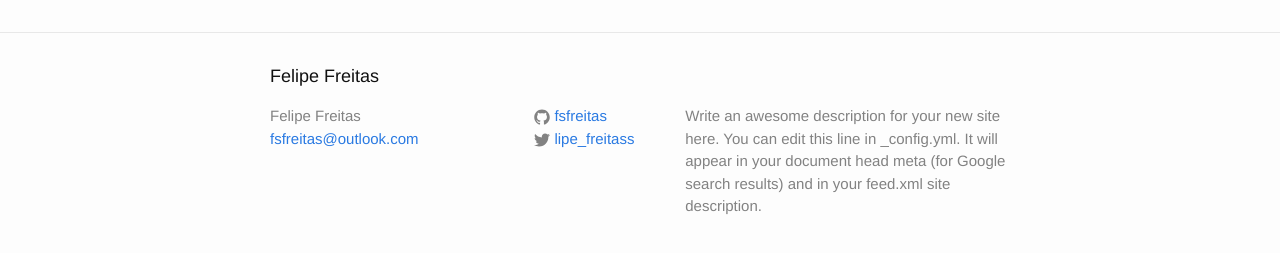
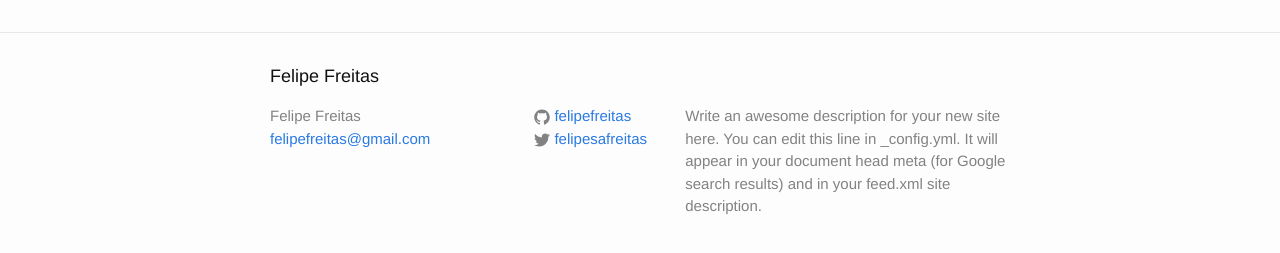
Before and after one commit to felipefreitas/felipefreitas.github.io, a Jekyll site: the page built from index.html, in a window 1280 px wide. Shown: the part 264-517 px from the top of the page. Built offline with Jekyll 4.4.1, drawn with Linux system fonts in a browser that asks for light colours.

Commit message:
chore: update config.yml with twitter and github users

```diff
--- a/_config.yml
+++ b/_config.yml
@@ -1,14 +1,14 @@
 # Site settings
 title: Felipe Freitas
-email: fsfreitas@outlook.com
+email: felipefreitas@gmail.com
 description: > # this means to ignore newlines until "baseurl:"
   Write an awesome description for your new site here. You can edit this
   line in _config.yml. It will appear in your document head meta (for
   Google search results) and in your feed.xml site description.
 baseurl: "" # the subpath of your site, e.g. /blog/
 url: "http://yourdomain.com" # the base hostname & protocol for your site
-twitter_username: lipe_freitass
-github_username:  fsfreitas
+twitter_username: felipesafreitas
+github_username:  felipefreitas
 
 # Build settings
 markdown: kramdown
```
